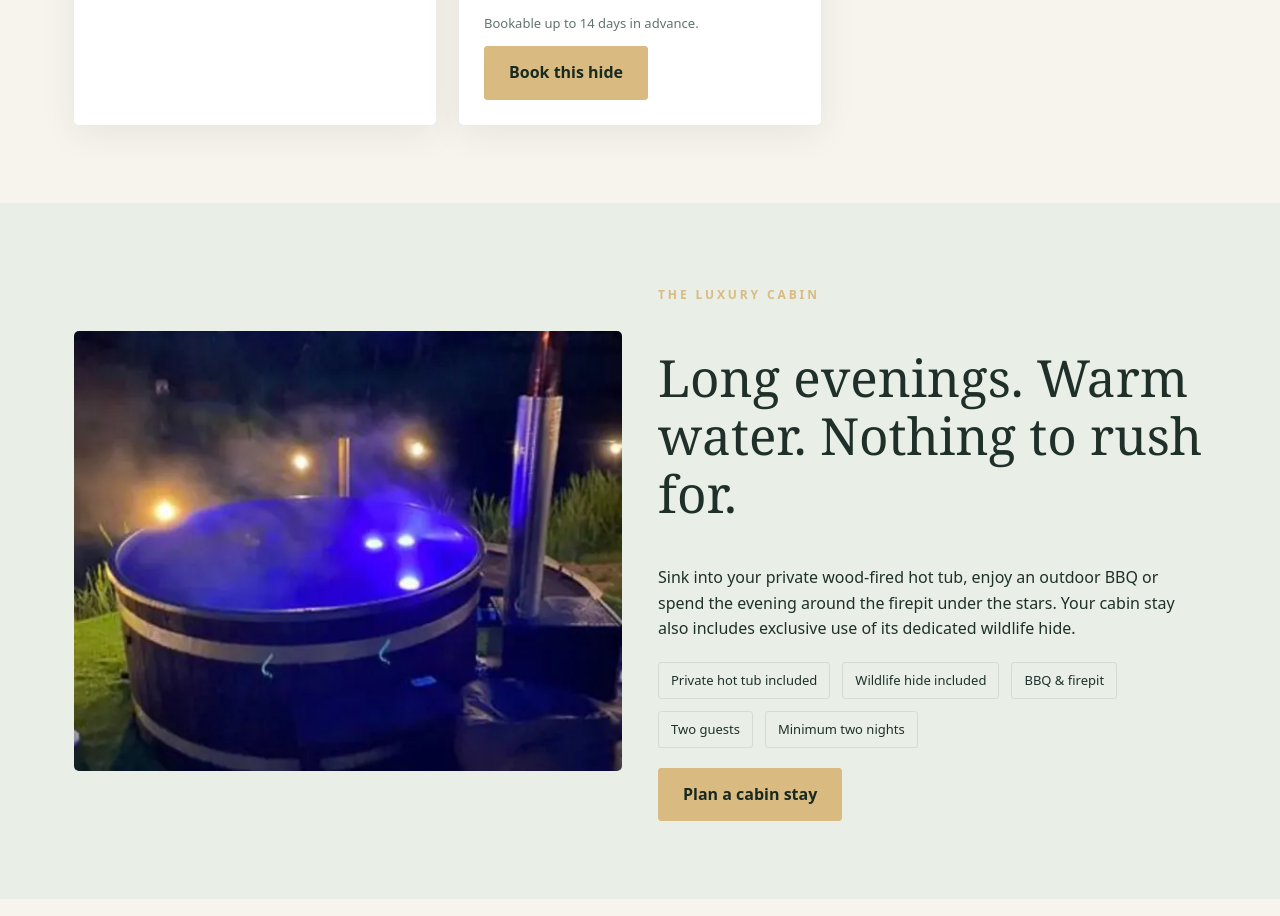
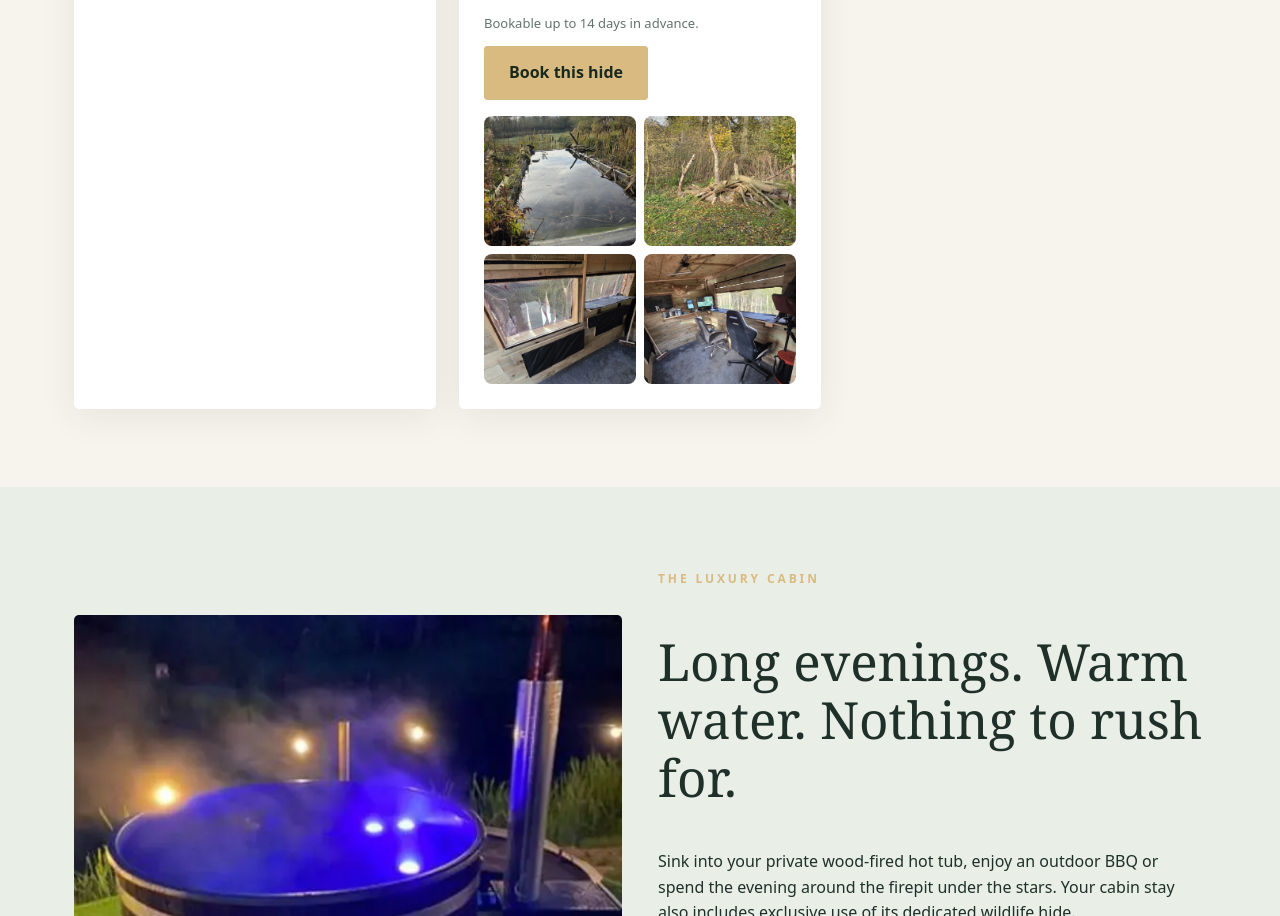
Before and after one commit to welhamlake/Welham-nature-retreat, a website: page index.html in a window 1280 px wide. Shown: the part 2389-3305 px from the top of the page. Drawn offline with Linux system fonts and the light colour scheme; no server answers.

Commit message:
Add image grid for luxury cabin hide
Added a grid layout for displaying images of the luxury cabin hide.

```diff
--- a/index.html
+++ b/index.html
@@ -256,6 +256,14 @@ style="position:absolute;inset:0;width:100%;height:100%;object-fit:cover;z-index
 <p class="price">£75 for one · £100 for two</p>
 <p class="small">Bookable up to 14 days in advance.</p>
 <a class="btn" href="#book" data-book-type="cabin_hide">Book this hide</a>
+
+<div style="display:grid;grid-template-columns:repeat(2,minmax(0,1fr));gap:8px;margin-top:16px">
+  <img src="images/luxury_cabin_hide_1.webp" alt="Luxury Cabin Hide wildlife pool" loading="lazy" style="width:100%;height:130px;object-fit:cover;border-radius:8px">
+  <img src="images/luxury_cabin_hide_2.webp" alt="Woodland wildlife habitat" loading="lazy" style="width:100%;height:130px;object-fit:cover;border-radius:8px">
+  <img src="images/luxury_cabin_hide_3.webp" alt="Photography hide viewing windows" loading="lazy" style="width:100%;height:130px;object-fit:cover;border-radius:8px">
+  <img src="images/luxury_cabin_hide_4.webp" alt="Luxury Cabin Wildlife Hide interior" loading="lazy" style="width:100%;height:130px;object-fit:cover;border-radius:8px">
+</div>
+
 </div>
 </article>
 
```
